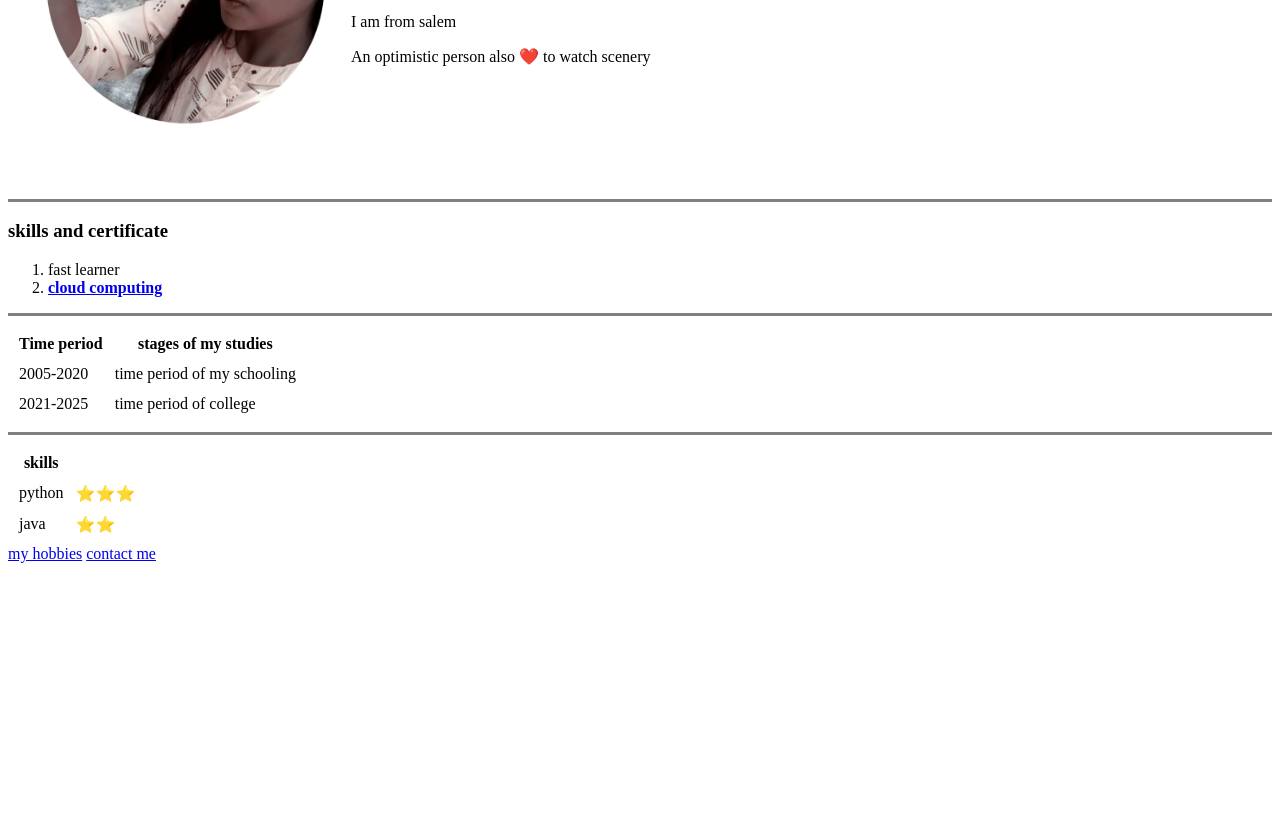
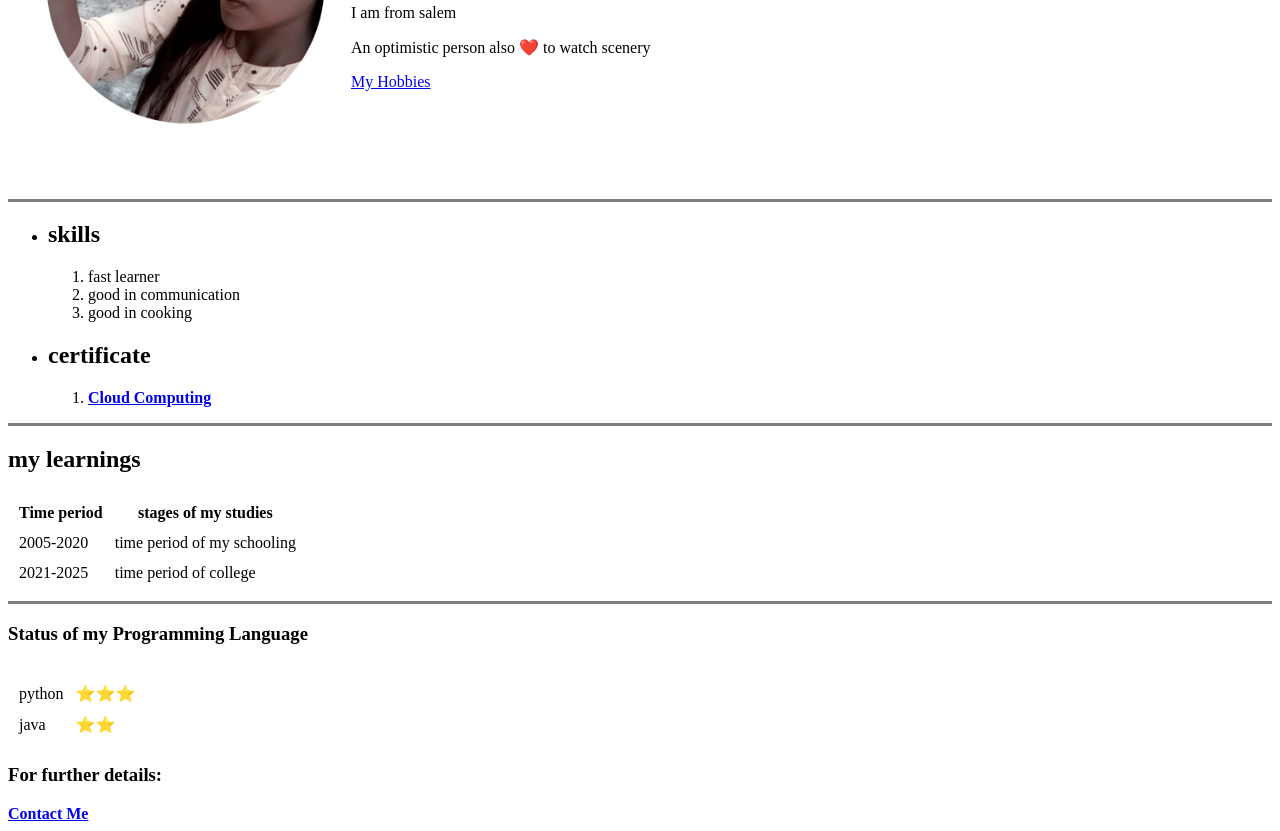
Before and after one commit to Yogeswari2003/PR, a plain HTML site: page index.html in a window 1280 px wide. Shown: the part 198-1029 px from the top of the page. Before the commit the page ends 800 px from the top, so only its background shows below. Drawn offline with Linux system fonts and the light colour scheme.

Commit message:
Update index.html

```diff
--- a/index.html
+++ b/index.html
@@ -4,24 +4,33 @@
     <meta charset="UTF-8">
     <title>yoge's personal website</title>
 </head>
-<body>
+<body >
     <table cellspacing="20">
         <tr>
-            <td><img src="IMG_20230212_214918.jpg" alt="yoge profile picture"  width="300">
+            <td><img  src="IMG_20230212_214918.jpg" alt="yoge's profile picture"  width="300">
             <td><h1>Yoge Rajendran</h1>
-             <p>I am pursuing B.tech <em> Information technology in <strong> kiot</strong></em></p>
+             <p>I am pursuing B.tech  <em>  Information technology in <strong>  kiot  </strong></em></p>
              <p>I am from salem</p>
              <p>An optimistic person also ❤️ to watch scenery </p>
-    <tr>
+             <a href="hobbies.html"> My Hobbies</a>
+        <tr>
     </table>
     <hr size="3" noshade>
-    <h3>skills and certificate</h3>
+    <ul>
+   <li><h2>skills</h2></li>
     <ol>
         <li>fast learner</li>
-        <li><strong> <a href="https://in.docworkspace.com/d/sIHzjtLa4AZ6upJ8G?sa=03&st=0t">cloud computing</a></strong></li>
+        <li>good  in communication</li>
+        <li>good in cooking</li>
     </ol>
+   <li><h2>certificate</h2></li>
+   <ol>
+    <li><strong> <a href="https://in.docworkspace.com/d/sIHzjtLa4AZ6upJ8G?sa=03&st=0t">Cloud Computing</a></strong></li>
+    </ol>
+    </ul>
     <table cellspacing="10">
         <hr size="3" noshade>
+    <h2>my learnings</h2>
         <thead>
             <tr>
                 <th>Time period</th>
@@ -41,7 +50,7 @@
         <hr size="3" noshade>
         <thead>
             <tr>
-            <th>skills</th>
+            <h3>Status of my Programming Language</h3>
             </tr>
             <tr>
                 <td>python</td>
@@ -53,9 +62,7 @@
             </tr>
         </thead>
     </table>
-
-
-    <a href="hobbies.html"> my hobbies</a>
-    <a href="contact.html">contact me</a>
+    <h3>For further details:</h3>
+    <a href="contact.html">  <strong>Contact Me</strong></a>
 </body>
 </html>
```
